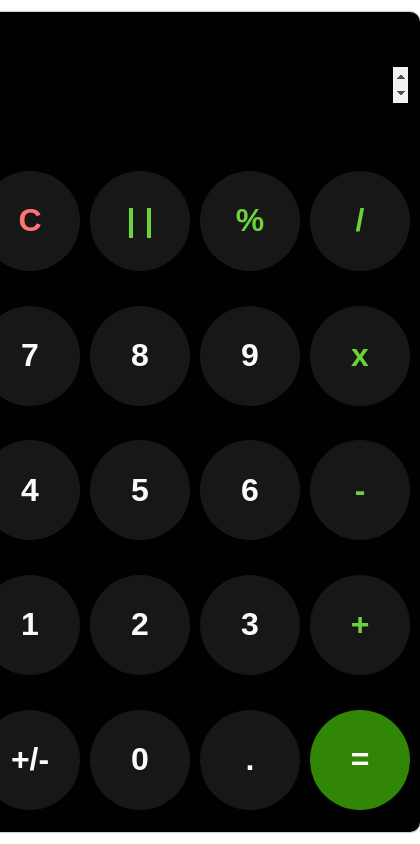
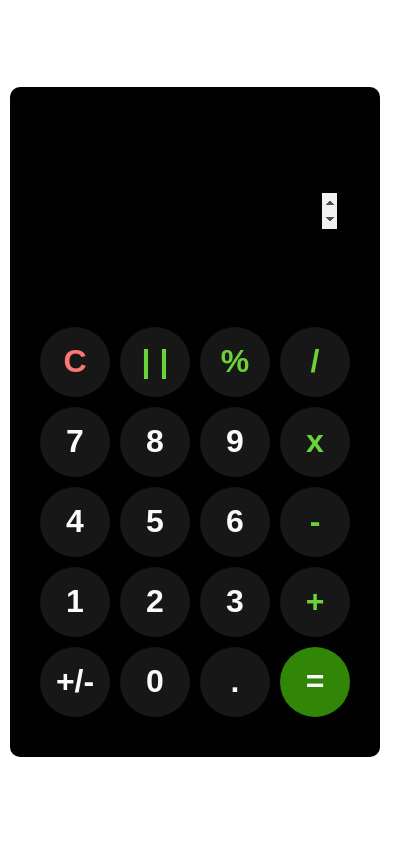
Before and after one commit to adrianogtl/simpleJsCalculator, a plain HTML site: page index.html in a window 390 px wide. Shown: the whole page, 420 px wide, since content can reach past the window. Drawn offline with Linux system fonts and the light colour scheme.

Commit message:
Mobile-friendly
media query 480px

```diff
--- a/index.html
+++ b/index.html
@@ -9,6 +9,7 @@
 <body class="body">
   <div class="calculator">
     <input type="number" class="display" autofocus>
+    <div class="container">
       <button type="button" class="buttons clear" name="clear">C</button>
       <button type="button" class="buttons operator" name="modulo">| |</button>
       <button type="button" class="buttons operator" name="percent">%</button>
@@ -30,6 +31,7 @@
       <button type="button" class="buttons" name="dot">.</button>
       <button type="button" class="buttons equals" name="equals">=</button>
     </div>
+    </div>
   <script src="script.js"></script>
 </body>
 </html>
--- a/style.css
+++ b/style.css
@@ -21,11 +21,6 @@
 }
 
 .calculator {
-  display: grid;
-  grid-template-columns: auto auto auto auto;
-  gap: 10px;
-  justify-content: center;
-  align-items: center;
   height: 800px;
   width: 450px;
   padding: 10px;
@@ -35,9 +30,8 @@
 }
 
 .display {
-  grid-column-start: 1;
-  grid-column-end: 5;
-  height: 100px;
+  display: block;
+  height: 30%;
   background-color: var(--background);
   color: var(--font-color1);
   font-family: sans-serif;
@@ -45,6 +39,15 @@
   text-align: right;
   border: none;
   outline: none;
+}
+
+.container {
+  display: grid;
+  grid-template-columns: auto auto auto auto;
+  gap: 10px;
+  /* height: 90%; */
+  justify-content: center;
+  align-items: end;
 }
 
 .buttons {
@@ -81,3 +84,22 @@
 .operator {
   color: var(--font-color2);
 }
+
+/* Mobile */
+@media screen and (max-width: 480px) {
+  .calculator {
+    height: 650px;
+    width: 350px;
+    box-shadow: none;
+  }
+
+  .display {
+    height: 35%;
+    width: 90%;
+  }
+
+  .buttons {
+    height: 70px;
+    width: 70px;
+  }
+}
```
Lines whose indentation alone changed are shown as unchanged.
